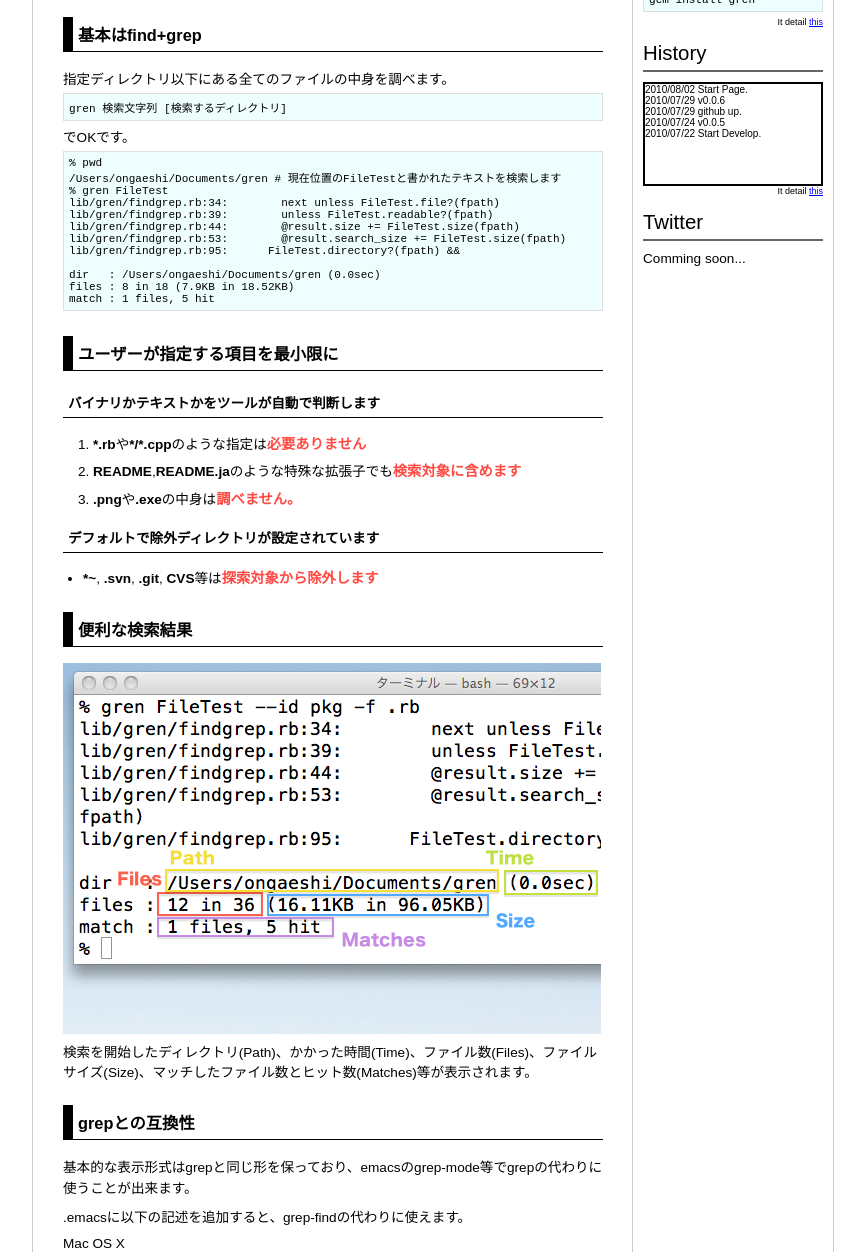
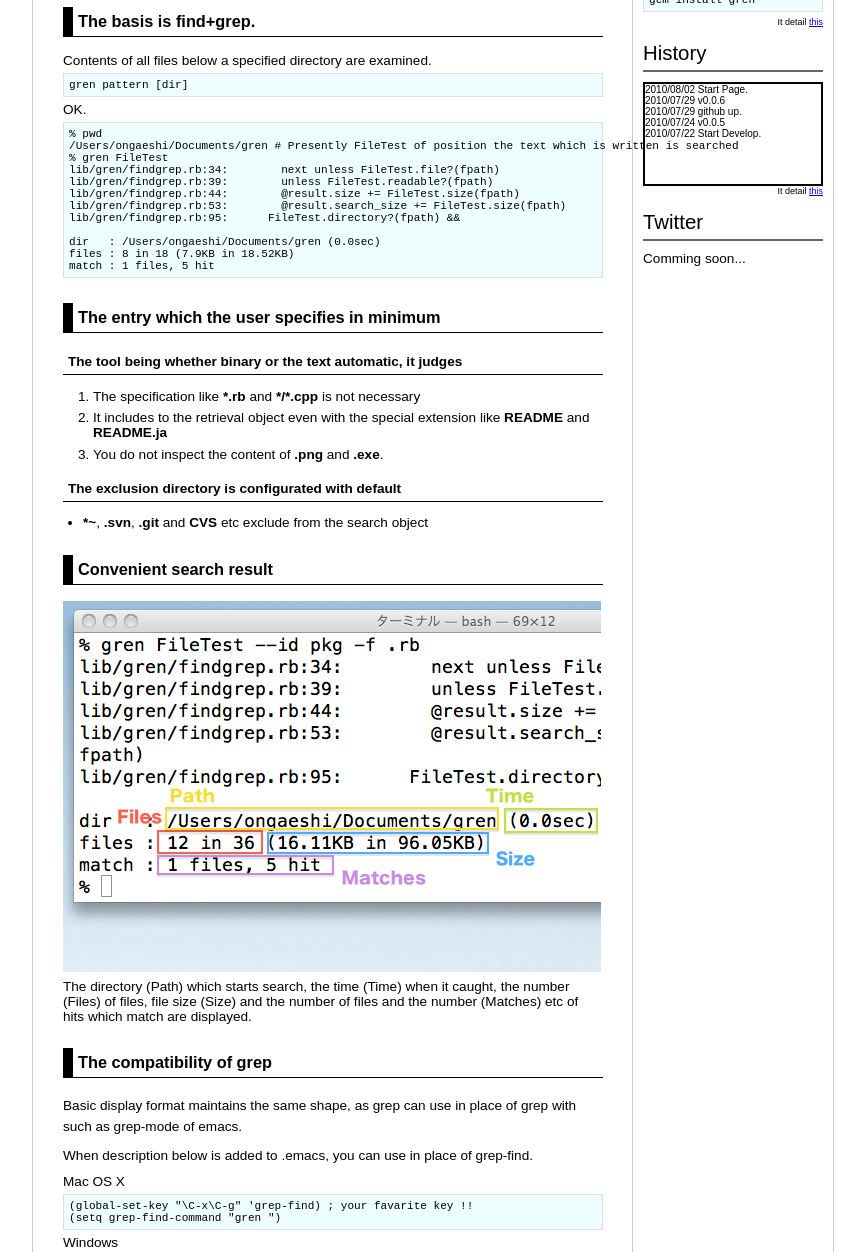
Before and after one commit to ongaeshi/gren, a plain HTML site: page en/feature.html in a window 1280 px wide. Shown: the part 264-1516 px from the top of the page, without its empty margins (207-1072 px from the left). Drawn offline with Linux system fonts and the light colour scheme.

Commit message:
feature.htmlを英訳

```diff
--- a/en/feature.html
+++ b/en/feature.html
@@ -30,19 +30,18 @@
       </div><!-- / globalnavi end -->
 
       <div id="contents" class="left_column">
-        <h1>特徴</h1>
+        <h1>Feature</h1>
 
-        <h2>基本はfind+grep</h2>
-指定ディレクトリ以下にある全てのファイルの中身を調べます。
+        <h2>The basis is find+grep. </h2>
+Contents of all files below a specified directory are examined.
 <pre>
-gren 検索文字列 [検索するディレクトリ]
+gren pattern [dir]
 </pre>
-
-でOKです。<br>
+OK.<br>
 
 <pre>
 % pwd
-/Users/ongaeshi/Documents/gren # 現在位置のFileTestと書かれたテキストを検索します
+/Users/ongaeshi/Documents/gren # Presently FileTest of position the text which is written is searched
 % gren FileTest
 lib/gren/findgrep.rb:34:        next unless FileTest.file?(fpath)
 lib/gren/findgrep.rb:39:        unless FileTest.readable?(fpath)
@@ -55,25 +54,25 @@ files : 8 in 18 (7.9KB in 18.52KB)
 match : 1 files, 5 hit
 </pre>
 
-        <h2>ユーザーが指定する項目を最小限に</h2>
-        <h3>バイナリかテキストかをツールが自動で判断します</h3>
+        <h2>The entry which the user specifies in minimum</h2>
+        <h3>The tool being whether binary or the text automatic, it judges</h3>
         <ol>
-          <li><em class="fname">*.rb</em>や<em class="fname">*/*.cpp</em>のような指定は<em class="rbold">必要ありません</em>
-          <li><em class="fname">README</em>,<em class="fname">README.ja</em>のような特殊な拡張子でも<em class="rbold">検索対象に含めます</em>
-          <li><em class="fname">.png</em>や<em class="fname">.exe</em>の中身は<em class="rbold">調べません。</em>
+          <li>The specification like <em class="fname">*.rb</em> and <em class="fname">*/*.cpp</em> is not necessary
+          <li>It includes to the retrieval object even with the special extension like <em class="fname">README</em> and <em class="fname">README.ja</em>
+          <li>You do not inspect the content of <em class="fname">.png</em> and <em class="fname">.exe</em>.
         </ol>
-        <h3>デフォルトで除外ディレクトリが設定されています</h3>
+        <h3>The exclusion directory is configurated with default</h3>
         <ul>
-          <li><em class="fname">*~</em>, <em class="fname">.svn</em>, <em class="fname">.git</em>, <em class="fname">CVS</em>等は<em class="rbold">探索対象から除外します</em>
+          <li><em class="fname">*~</em>, <em class="fname">.svn</em>, <em class="fname">.git</em> and <em class="fname">CVS</em> etc exclude from the search object
         </ul>
 
-        <h2>便利な検索結果</h2>
+        <h2>Convenient search result</h2>
         <p><img alt="result" src="../img/result.png"></p>
-        検索を開始したディレクトリ(Path)、かかった時間(Time)、ファイル数(Files)、ファイルサイズ(Size)、マッチしたファイル数とヒット数(Matches)等が表示されます。
+        The directory (Path) which starts search, the time (Time) when it caught, the number (Files) of files, file size (Size) and the number of files and the number (Matches) etc of hits which match are displayed.
 
-        <h2>grepとの互換性</h2>
-        <p>基本的な表示形式はgrepと同じ形を保っており、emacsのgrep-mode等でgrepの代わりに使うことが出来ます。</p>
-        <p>.emacsに以下の記述を追加すると、grep-findの代わりに使えます。</p>
+        <h2>The compatibility of grep</h2>
+        <p>Basic display format maintains the same shape, as grep can use in place of grep with such as grep-mode of emacs.</p>
+        <p>When description below is added to .emacs, you can use in place of grep-find.</p>
 Mac OS X
 <pre>
 (global-set-key "\C-x\C-g" 'grep-find) ; your favarite key !!
@@ -86,9 +85,9 @@ Windows
 </pre>
 
 
-        <h2>豊富なオプション</h2>
-        <p>検索時間を短縮したり、探索対象を絞り込むことが出来ます。</p>
-        <p>詳しくは<a href="readme.html">使い方</a></li>を参照して下さい。</p>
+        <h2>Abundant option</h2>
+        <p>It is possible to compact retrieval time, to squeeze the search object.</p>
+        <p>Details <a href="readme.html"> method of using </a>please access .</p>
 
       </div><!-- / contents end -->
 
```
